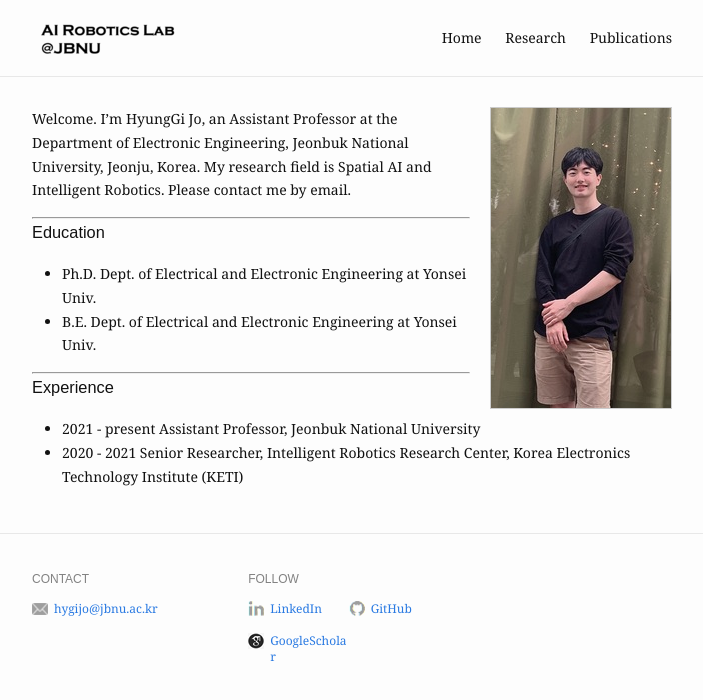
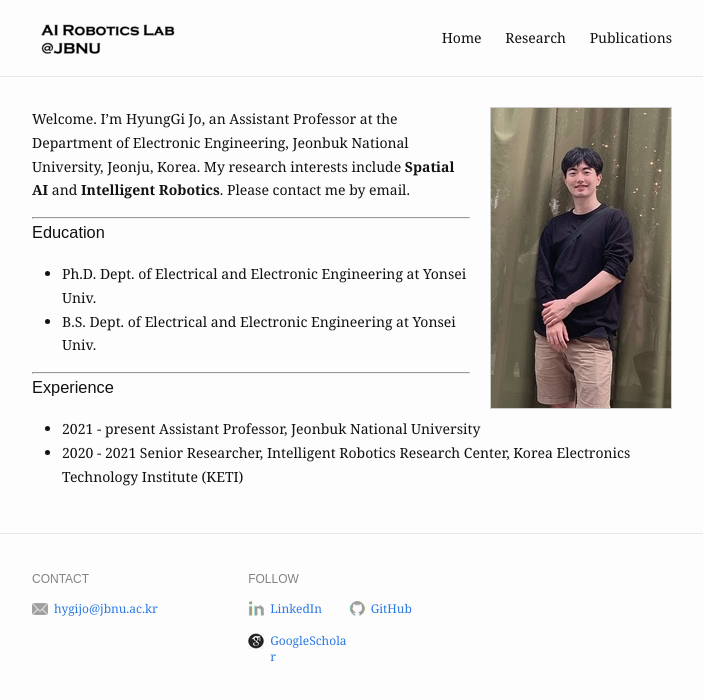
Before and after one commit to johg15/johg15.github.io, a Jekyll site: the page built from index.md, in a window 1280 px wide. Shown: the top 700 px of the page, without its empty margins (288-991 px from the left). Built offline with Jekyll 4.4.1, drawn with Linux system fonts in a browser that asks for light colours.

Commit message:
welcome message edit

```diff
--- a/index.md
+++ b/index.md
@@ -5,13 +5,13 @@ profile_picture:
   alt: website picture
 ---
 
-Welcome. I'm HyungGi Jo, an Assistant Professor at the Department of Electronic Engineering, Jeonbuk National University, Jeonju, Korea. My research field is Spatial AI and Intelligent Robotics. Please contact me by email.
+Welcome. I'm HyungGi Jo, an Assistant Professor at the Department of Electronic Engineering, Jeonbuk National University, Jeonju, Korea. My research interests include **Spatial AI** and **Intelligent Robotics**. Please contact me by email.
 
 ---
 
 ### Education
 - Ph.D.	Dept. of Electrical and Electronic Engineering at Yonsei Univ. <br>
-- B.E. Dept. of Electrical and Electronic Engineering at Yonsei Univ.
+- B.S. Dept. of Electrical and Electronic Engineering at Yonsei Univ.
 
 ---
 ### Experience
```
